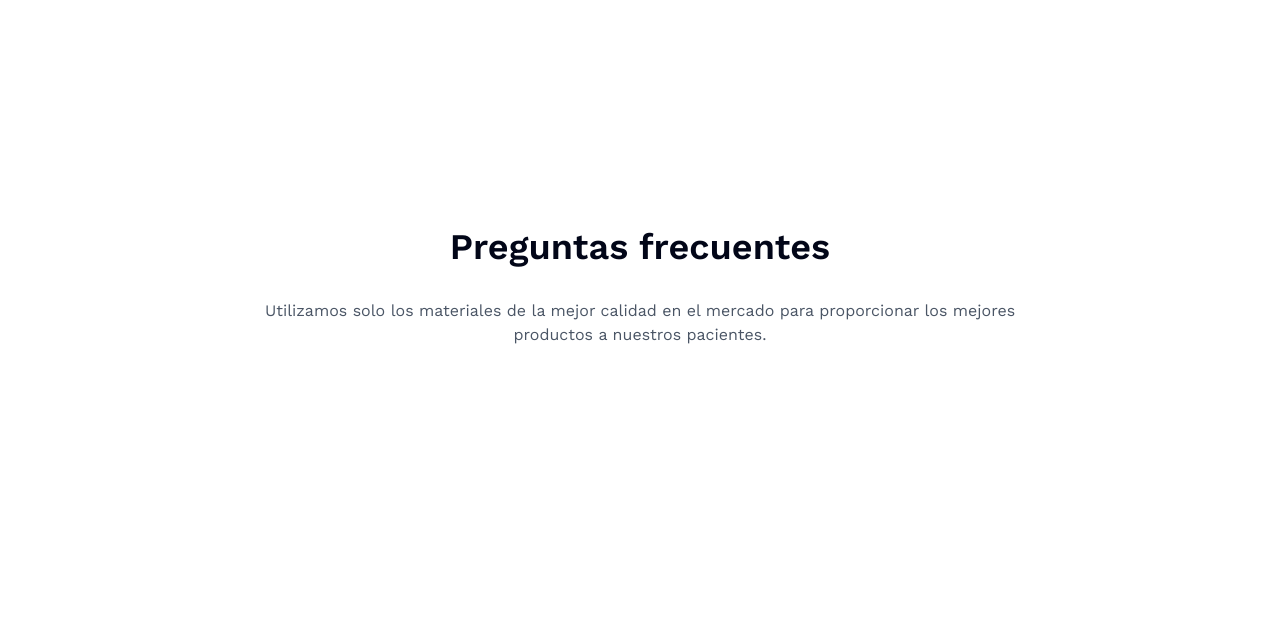
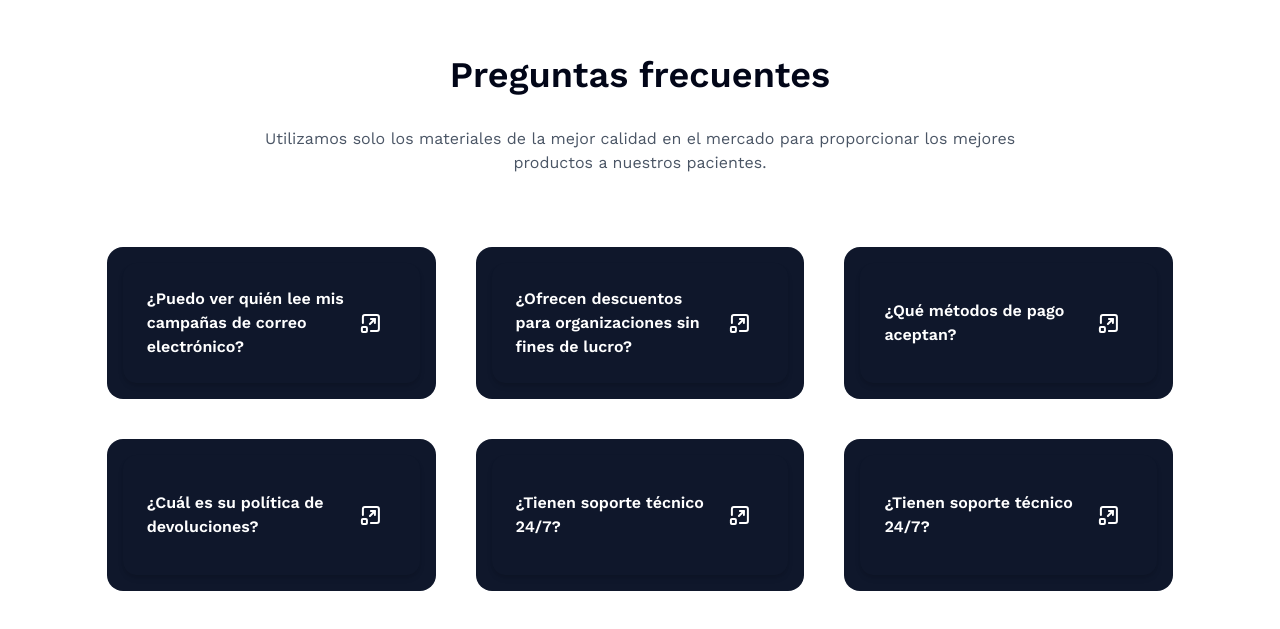
Before and after one commit to EnriqueHM31/dentista-web, a React (Vite) app: page / in a window 1280 px wide. Shown: the part 5757-6386 px from the top of the page. Built offline with nearby package versions, Linux system fonts and the light colour scheme.

Commit message:
Mejorar la animacion

```diff
--- a/src/components/secciones/SectionEspecialistas.tsx
+++ b/src/components/secciones/SectionEspecialistas.tsx
@@ -18,6 +18,13 @@ export default function SectionEspecialistas() {
 
 
             <motion.div className="flex flex-col items-center justify-center relative overflow-x-hidden w-full pb-20     md:max-w-10/12"
+                initial={{ opacity: 0, y: 30 }}
+                whileInView={{ opacity: 1, y: 0 }}
+                transition={{
+                    duration: 0.3,
+                    ease: "easeOut",
+                }}
+                viewport={{ once: true, amount: 0.3 }}
             >
                 <Carousel slides={DATASLIDERESPECIALISTAS} />
             </motion.div>
--- a/src/components/secciones/SectionPreguntas.tsx
+++ b/src/components/secciones/SectionPreguntas.tsx
@@ -1,9 +1,11 @@
 import { motion } from "framer-motion";
 import TituloSeccion from "@/components/ui/TituloSeccion";
+import { PREGUNTASFRECUENTES } from "@/assets/ts/constantes";
+import FAQItem from "../Preguntas/FAQItem";
 
 export default function SectionPreguntas() {
     return (
-        <motion.section className="bg-white w-full gap-8 mt-20 py-20 md:py-15 xl:py-10 min-h-screen flex justify-center flex-col items-center " id="servicios"
+        <motion.section className="mx-auto w-full gap-8 mt-20 py-20 md:py-15 xl:py-10 min-h-screen flex justify-center flex-col items-center max-w-10/12 " id="servicios"
             initial={{ opacity: 0, y: 30 }}
             whileInView={{ opacity: 1, y: 0 }} transition={{
                 duration: 0.3,
@@ -17,8 +19,16 @@ export default function SectionPreguntas() {
             </p>
 
 
-            <ul className="flex flex-col gap-4 mt-10">
+            <ul className="grid grid-cols-1 md:grid-cols-2 lg:grid-cols-3 gap-10 mt-10 w-full justify-center ">
+                {
+                    PREGUNTASFRECUENTES.map(({ pregunta, respuesta }, index) => (
+                        <li key={index} className="flex flex-col gap-2 p-4 bg-primary rounded-2xl w-full">
 
+                            <FAQItem pregunta={pregunta} respuesta={respuesta} />
+
+                        </li>
+                    ))
+                }
             </ul>
         </motion.section>
     )
--- a/src/components/secciones/SectionServicios.tsx
+++ b/src/components/secciones/SectionServicios.tsx
@@ -15,6 +15,7 @@ export default function SectionServicios() {
                     delay: 0.5,
                     ease: "easeOut",
                 }}
+                viewport={{ once: true, amount: 0.3 }}
             >Servicios
             </motion.h2>
             <div className="max-w-11/12 md:max-w-10/12 px-2 xl:px-4 mx-auto w-full  grid grid-cols-1 md:grid-cols-2 lg:grid-cols-3 gap-10 ">
```
